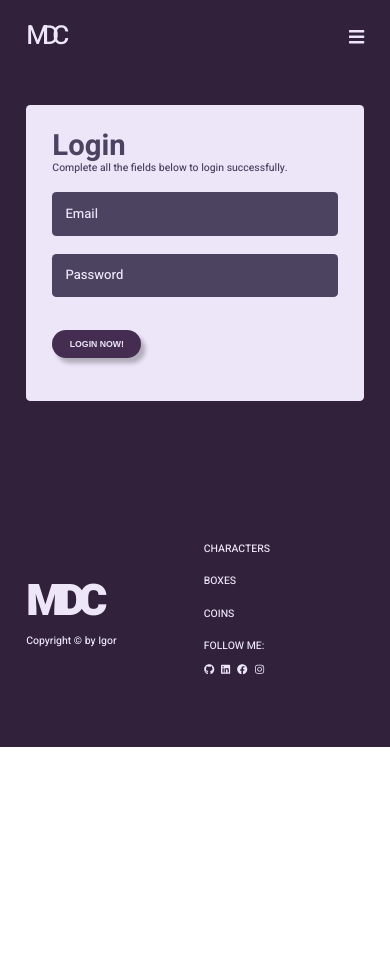
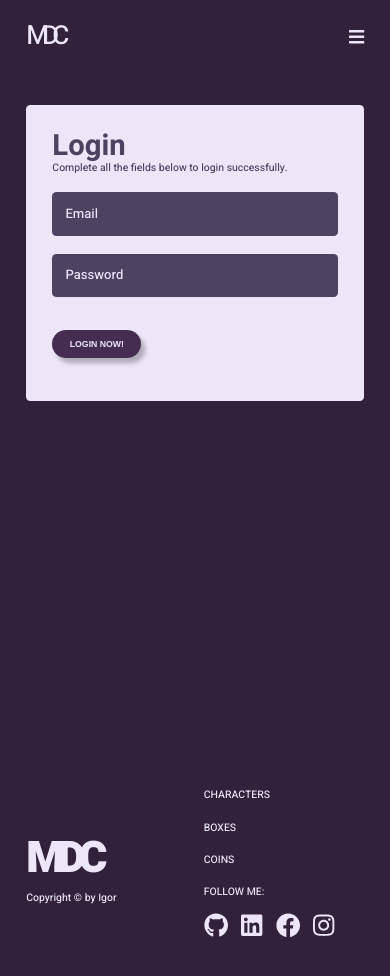
Before and after one commit to Kasuk1/personal-mydearcharacter, a React (Create React App) app: page /auth/login in a window 390 px wide. Shown: the top 976 px of the page. Before the commit the page ends 844 px from the top, so only its background shows below. Built offline with nearby package versions, Linux system fonts and the light colour scheme; no server answers.

Commit message:
Added some edition to responsive views

```diff
--- a/src/components/Game/CardsSelected/CardsSelected.styles.ts
+++ b/src/components/Game/CardsSelected/CardsSelected.styles.ts
@@ -3,8 +3,8 @@ import styled from 'styled-components';
 const CardsSelectedStyles = styled.div`
   border-radius: 0.9rem;
   padding: 1.5rem 2rem 1rem;
-  min-width: 20rem;
   display: flex;
+  flex-wrap: wrap;
   justify-content: center;
   align-items: center;
   gap: 2.5rem;
--- a/src/components/Game/Mini/CardWaiting.tsx
+++ b/src/components/Game/Mini/CardWaiting.tsx
@@ -2,7 +2,6 @@ import styled from 'styled-components';
 
 const CardWaitingStyles = styled.div`
   width: 30rem;
-  min-width: 20rem;
   position: relative;
   animation: opacityLoadingFull 1.5s infinite alternate;
 
--- a/src/components/layout/Footer/Footer.styles.ts
+++ b/src/components/layout/Footer/Footer.styles.ts
@@ -1,8 +1,8 @@
-import styled from "styled-components";
+import styled from 'styled-components';
 
 const FooterStyles = styled.footer`
-    background-color: ${props => props.theme.primaryColor};
-    color: ${props => props.theme.paragraphColor};
+  background-color: ${(props) => props.theme.primaryColor};
+  color: ${(props) => props.theme.paragraphColor};
   padding: 8rem 3rem;
   transition: all 0.2s;
 
@@ -26,7 +26,7 @@ const FooterStyles = styled.footer`
     &__logo {
       font-size: 5rem;
       font-weight: 900;
-            letter-spacing: -.8rem;
+      letter-spacing: -0.8rem;
     }
 
     &__list {
@@ -65,21 +65,19 @@ const FooterStyles = styled.footer`
 
       & a {
         cursor: pointer;
-                color: ${props => props.theme.paragraphColor};
+        color: ${(props) => props.theme.paragraphColor};
       }
     }
 
     &__media {
       display: flex;
-            gap: 0.8rem;
-
-
+      gap: 1.5rem;
 
       &--item {
-                font-size: 1.2rem;
+        font-size: 2.8rem;
 
         @media only screen and (min-width: 37.5em) {
-                    font-size: 1.8rem;
+          font-size: 3.2rem;
         }
       }
     }
--- a/src/components/layout/Navbar/Navbar.tsx
+++ b/src/components/layout/Navbar/Navbar.tsx
@@ -141,6 +141,7 @@ export const Navbar: React.FC = () => {
               className='navbar__item--avatar'
               icon={faUserCircle}
             />
+            {isTabletScreen && (
               <span
                 style={{
                   color: `${isDarkTheme ? '#B1FF05' : '#418F6E'}`,
@@ -151,6 +152,7 @@ export const Navbar: React.FC = () => {
                   | {nickname}
                 </span>
               </span>
+            )}
           </NavLink>
         ) : (
           <NavLink
--- a/src/features/authentication/authentication.slice.ts
+++ b/src/features/authentication/authentication.slice.ts
@@ -88,7 +88,6 @@ const authenticationSlice = createSlice({
         state.authState.loading = false;
         state.authState.error = false;
         const { ok, user, token } = action.payload;
-        console.log(action.payload);
         if (ok) {
           window.localStorage.setItem('token', token);
           state.user = {
@@ -114,7 +113,6 @@ const authenticationSlice = createSlice({
         state.authState.loading = false;
         state.authState.error = false;
         const { ok, user, token } = action.payload;
-        console.log(action.payload);
         if (ok) {
           window.localStorage.setItem('token', token);
           state.user = {
--- a/src/styles/GlobalStyle.ts
+++ b/src/styles/GlobalStyle.ts
@@ -79,6 +79,15 @@ const GlobalStyle = createGlobalStyle`
     .min-height-80 {
         min-height: 80vh;
     }
+    .min-height-85 {
+        min-height: 85vh;
+    }
+    .min-height-90 {
+        min-height: 90vh;
+    }
+    .min-height-100 {
+        min-height: 100vh;
+    }
 `;
 
 export default GlobalStyle;
--- a/src/views/Login/LoginPage/LoginPage.tsx
+++ b/src/views/Login/LoginPage/LoginPage.tsx
@@ -33,7 +33,7 @@ export const LoginPage = () => {
   };
 
   return (
-    <LoginStyles>
+    <LoginStyles className='min-height-85'>
       <Container>
         <div className='login-page__left'>
           <img src={rickAndMortyNoPortal} alt='' />
--- a/src/views/Register/RegisterPage/RegisterPage.tsx
+++ b/src/views/Register/RegisterPage/RegisterPage.tsx
@@ -33,7 +33,7 @@ export const RegisterPage = () => {
   };
 
   return (
-    <RegisterStyles>
+    <RegisterStyles className='min-height-85'>
       <Container>
         <div className='register-page__left'>
           <img src={rickAndMortyPortal} alt='' />
```
Lines whose indentation alone changed are shown as unchanged.
